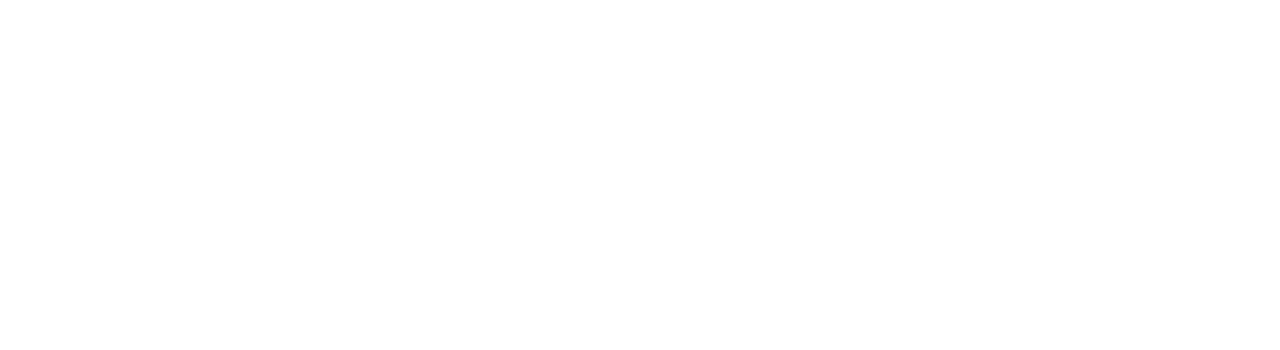
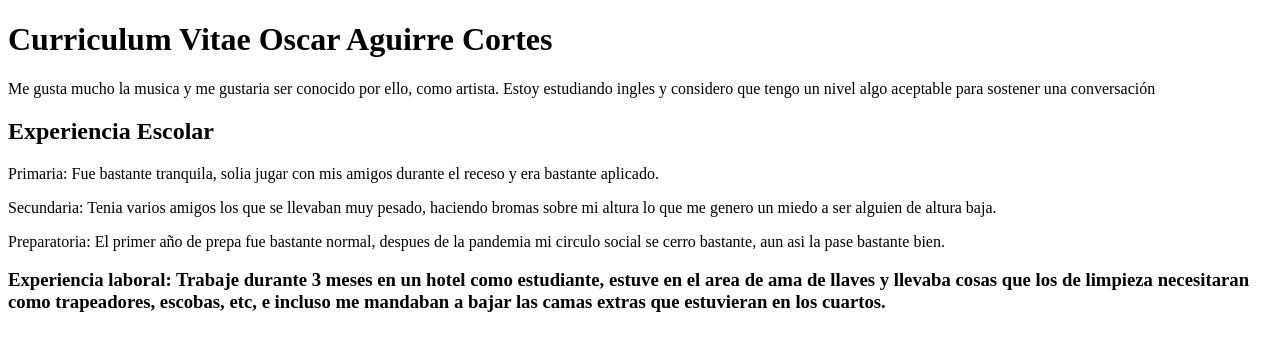
Before and after one commit to darkukore/mi-primer-repositorio-1, a plain HTML site: page index.html in a window 1280 px wide. Drawn offline with Linux system fonts and the light colour scheme.

Commit message:
Update index.html
Numero 1

```diff
--- a/index.html
+++ b/index.html
@@ -6,5 +6,13 @@
     <title>Document</title>
 </head>
 <body>
+    <h1>Curriculum Vitae Oscar Aguirre Cortes</h1>
+    <p>Me gusta mucho la musica y me gustaria ser conocido por ello, como artista.
+        Estoy estudiando ingles y considero que tengo un nivel algo aceptable para sostener una conversación</p>
+    <h2>Experiencia Escolar</h2>
+        <p>Primaria: Fue bastante tranquila, solia jugar con mis amigos durante el receso y era bastante aplicado.</p>
+        <p>Secundaria: Tenia varios amigos los que se llevaban muy pesado, haciendo bromas sobre mi altura lo que me genero un miedo a ser alguien de altura baja.</p>
+        <p>Preparatoria: El primer año de prepa fue bastante normal, despues de la pandemia mi circulo social se cerro bastante, aun asi la pase bastante bien.</p>
+    <h3>Experiencia laboral: Trabaje durante 3 meses en un hotel como estudiante, estuve en el area de ama de llaves y llevaba cosas que los de limpieza necesitaran como trapeadores, escobas, etc, e incluso me mandaban a bajar las camas extras que estuvieran en los cuartos.</h3>
 </body>
 </html>
```
